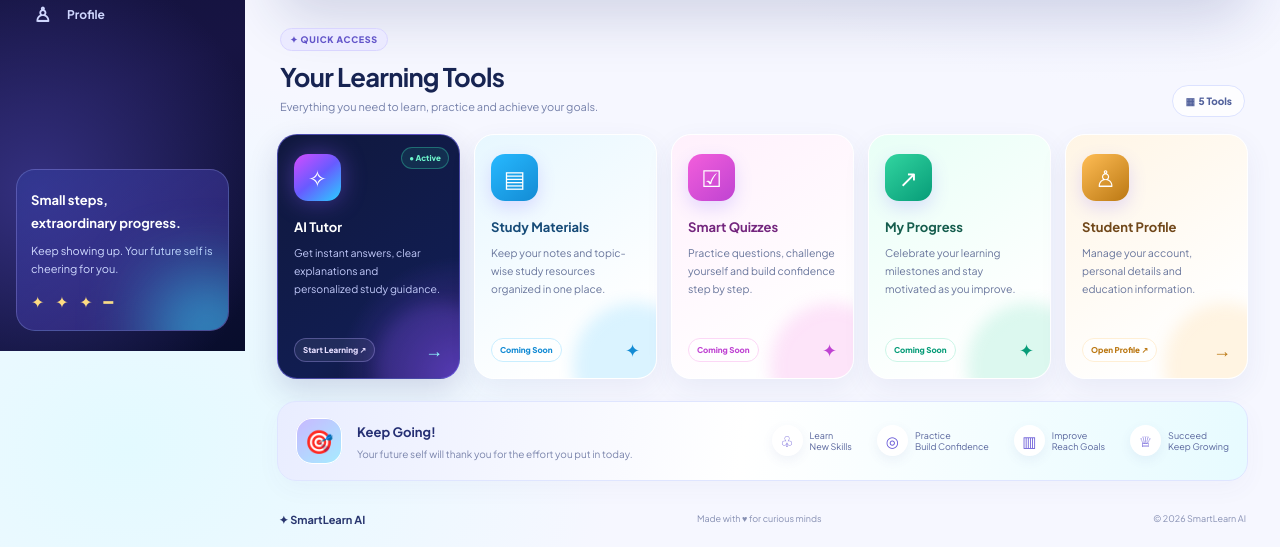
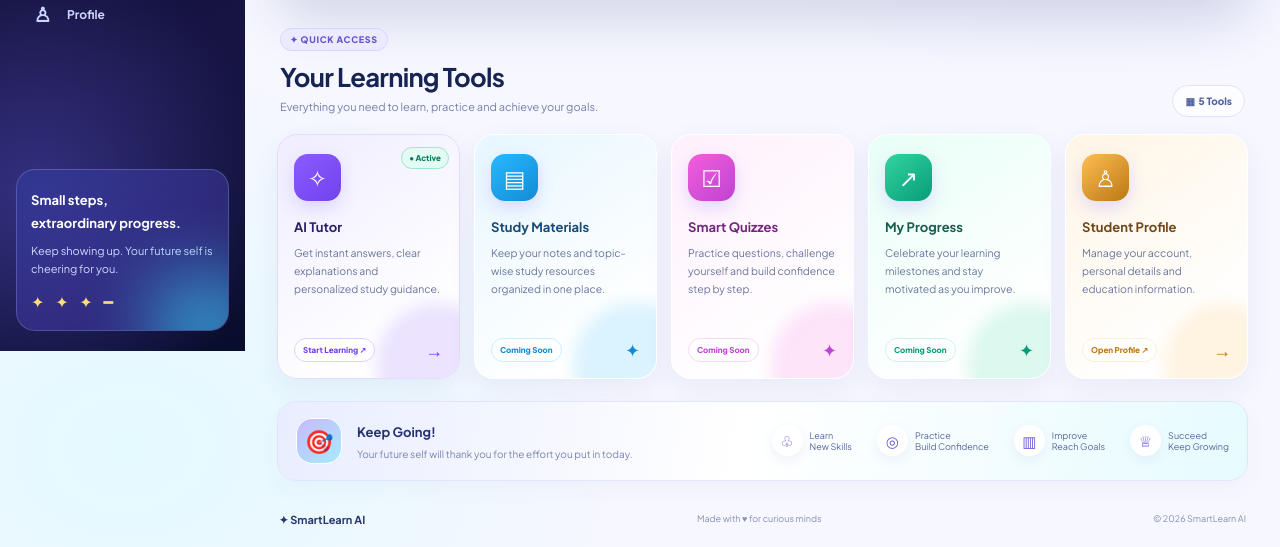
Before and after one commit to Daleshraghav/Smartlearning-AI, a Flask app: page /dashboard in a window 1280 px wide. Shown: the part 449-996 px from the top of the page. Run offline with Flask 3, Linux system fonts and the light colour scheme; the visitor is signed in with stand-in values (Sample User, id 1); data comes from the database, SQL or seed files in the repository.

Commit message:
Refactor active card styles for improved design

```diff
--- a/templates/dashboard.html
+++ b/templates/dashboard.html
@@ -711,32 +711,61 @@ button {
   transform: translateX(4px);
 }
 
+
+/* AI TUTOR — LIGHT LUXURY CARD */
 .active-card {
+  --tint: #f0edff;
+  --glow: #8a5cff;
+  --tone: #7242ed;
+  --deep: #292064;
+
+  color: var(--deep);
+  border: 1px solid #e3dcff;
+  background: linear-gradient(145deg, #f0edff 0%, #ffffff 80%);
+  box-shadow: 0 10px 28px #394b8d12;
+}
+
+/* Match other cards' heading and description */
+.active-card h3 {
+  color: var(--deep);
+}
+
+.active-card p {
+  color: #69769c;
+}
+
+/* Luxury purple icon */
+.active-card .tool-icon {
   color: white;
-  border-color: #7c72ff88;
-  background:
-    radial-gradient(circle at 100% 100%, #4d36a7, transparent 40%),
-    linear-gradient(145deg, #10183d, #111d51 70%, #101338);
-  box-shadow: 0 12px 30px #29256a28;
-}
-
-.active-card h3 { color: white; }
-.active-card p { color: #c2cafa; }
-
-.active-card .tool-icon {
-  background: linear-gradient(140deg, #d44cff, #685bff, #29cfff);
-  box-shadow: 0 0 25px #8c59ff70;
-}
-
+  background: linear-gradient(140deg, var(--glow), var(--tone));
+  box-shadow: 0 7px 18px #6d55ff30;
+}
+
+/* Light Start Learning pill */
 .active-card .pill {
-  color: #e5ddff;
-  border-color: #b5a6ff55;
-  background: #ffffff12;
-}
-
+  color: var(--tone);
+  border: 1px solid #dcd2ff;
+  background: #ffffffd9;
+}
+
+/* Arrow */
 .active-card .card-arrow {
-  color: #8ef6ff;
-}
+  color: var(--tone);
+}
+
+/* Green Active badge */
+.active-card .active-label {
+  color: #087b60;
+  border-color: #9be7d1;
+  background: #e3fbf3;
+}
+
+/* Keep a premium hover effect */
+.active-card:hover {
+  border-color: var(--glow);
+  box-shadow: 0 20px 35px #35437b22;
+}
+
 
 .active-label {
   position: absolute;
```
